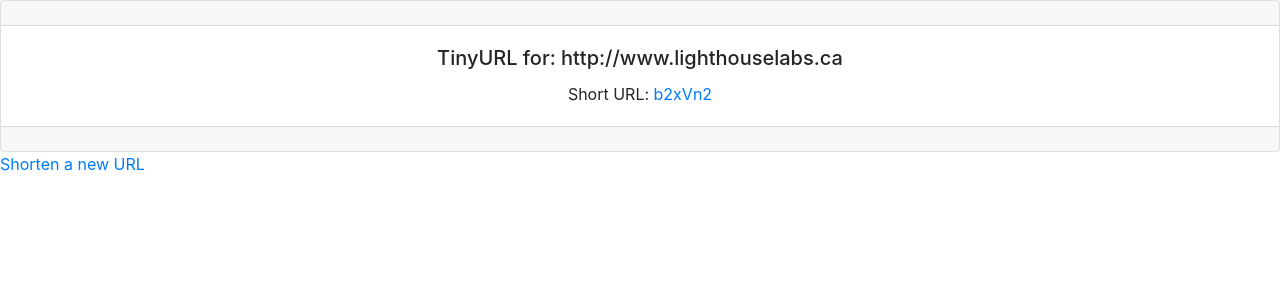
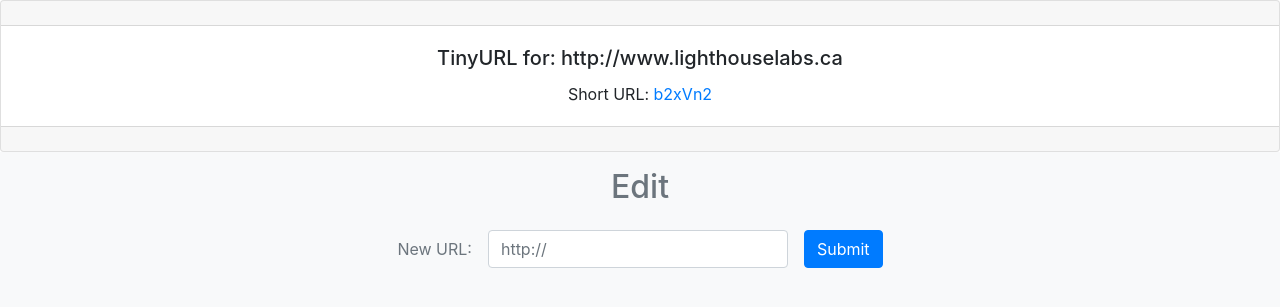
Before and after one commit to DavidRadvan/tinyapp, a Node server app: page /urls/b2xVn2 in a window 1280 px wide. Shown: the part 56-363 px from the top of the page. Run offline with Node 20, Linux system fonts and the light colour scheme; some libraries are stand-ins or nearby versions.

Commit message:
added edit feature

```diff
--- a/express_server.js
+++ b/express_server.js
@@ -64,6 +64,11 @@ app.post("/urls", (req, res) => {
   res.redirect(`/urls/${newShort}`);
 });
 
+app.post("/urls/:id", (req, res) => {
+  urlDatabase[req.params.id] = req.body.longURL;
+  res.redirect(`/urls/${req.params.id}`);
+});
+
 app.post("/urls/:shortURL/delete", (req, res) => {
   delete urlDatabase[req.params.shortURL];
   res.redirect('/urls');
--- a/views/urls_index.ejs
+++ b/views/urls_index.ejs
@@ -17,6 +17,7 @@
         <tr>
           <th scope="col">Short URL</th>
           <th scope="col">Long URL</th>
+          <th scope="col">Edit</th>
           <th scope="col">Delete</th>
         </tr>
       </thead>
@@ -25,6 +26,8 @@
           <tr>
             <td><%= url %></td>
             <td><%= urls[url] %></td>
+            <% let editURL = `/urls/${url}` %>
+            <td> <a href='<%= editURL %>'> <button type="button" name="button" class="btn btn-outline-primary">Edit</button> </a> </td>
             <% let deleteURL = `/urls/${url}/delete` %>
             <td><form method="POST" action='<%= deleteURL %>'> <button type="submit" name="button" class = "btn btn-outline-danger">Delete</button> </form></td>
           </tr>
--- a/views/urls_show.ejs
+++ b/views/urls_show.ejs
@@ -1,5 +1,6 @@
 <!DOCTYPE html>
 <html lang="en">
+
 <head>
   <!-- Bootstrap CSS -->
   <link rel="stylesheet" href="https://stackpath.bootstrapcdn.com/bootstrap/4.2.1/css/bootstrap.min.css" integrity="sha384-GJzZqFGwb1QTTN6wy59ffF1BuGJpLSa9DkKMp0DgiMDm4iYMj70gZWKYbI706tWS" crossorigin="anonymous">
@@ -9,17 +10,27 @@
 <body>
   <%- include('partials/_header') %>
   <div class="card text-center">
-      <div class="card-header"></div>
-      <div class="card-body">
-        <h5 class="card-title">TinyURL for: <%= longURL %></h5>
-        <p class="card-text">Short URL: <a href="/u/<%= shortURL %>"><%= shortURL %></a></p>
-      </div>
+    <div class="card-header"></div>
+    <div class="card-body">
+      <h5 class="card-title">TinyURL for: <%= longURL %></h5>
+      <p class="card-text">Short URL: <a href="/u/<%= shortURL %>"><%= shortURL %></a></p>
+    </div>
     <div class="card-footer text-muted"></div>
   </div>
-  <a href="#">Shorten a new URL</a>
+  <div class="p-3 mb-2 bg-light text-dark text-center">
+    <h2 class="text-secondary">Edit</h2>
+    <form class="form-inline justify-content-center" action="/urls/<%= shortURL %>" method="POST">
+      <div class="form-group mb-2 text-center">
+        <label for="longURL" class="text-secondary">New URL:</label>
+        <input class="form-control" type="text" name="longURL" placeholder="http://" style="width: 300px; margin: 1em">
+        <button type="submit" class="btn btn-primary">Submit</button>
+      </div>
+    </form>
+  </div>
   <!-- Bootstrap JS -->
   <script src="https://code.jquery.com/jquery-3.3.1.slim.min.js" integrity="sha384-q8i/X+965DzO0rT7abK41JStQIAqVgRVzpbzo5smXKp4YfRvH+8abtTE1Pi6jizo" crossorigin="anonymous"></script>
   <script src="https://cdnjs.cloudflare.com/ajax/libs/popper.js/1.14.7/umd/popper.min.js" integrity="sha384-UO2eT0CpHqdSJQ6hJty5KVphtPhzWj9WO1clHTMGa3JDZwrnQq4sF86dIHNDz0W1" crossorigin="anonymous"></script>
   <script src="https://stackpath.bootstrapcdn.com/bootstrap/4.3.1/js/bootstrap.min.js" integrity="sha384-JjSmVgyd0p3pXB1rRibZUAYoIIy6OrQ6VrjIEaFf/nJGzIxFDsf4x0xIM+B07jRM" crossorigin="anonymous"></script>
 </body>
+
 </html>
```
